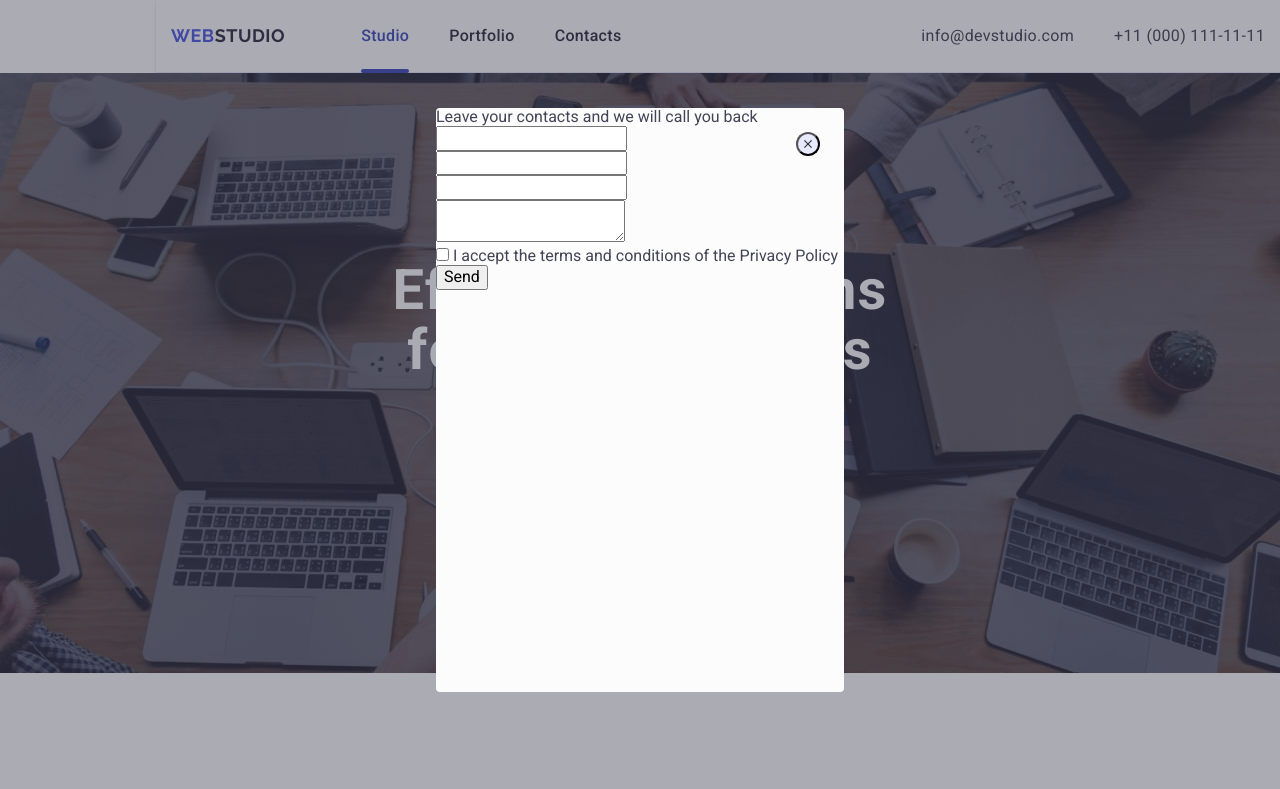
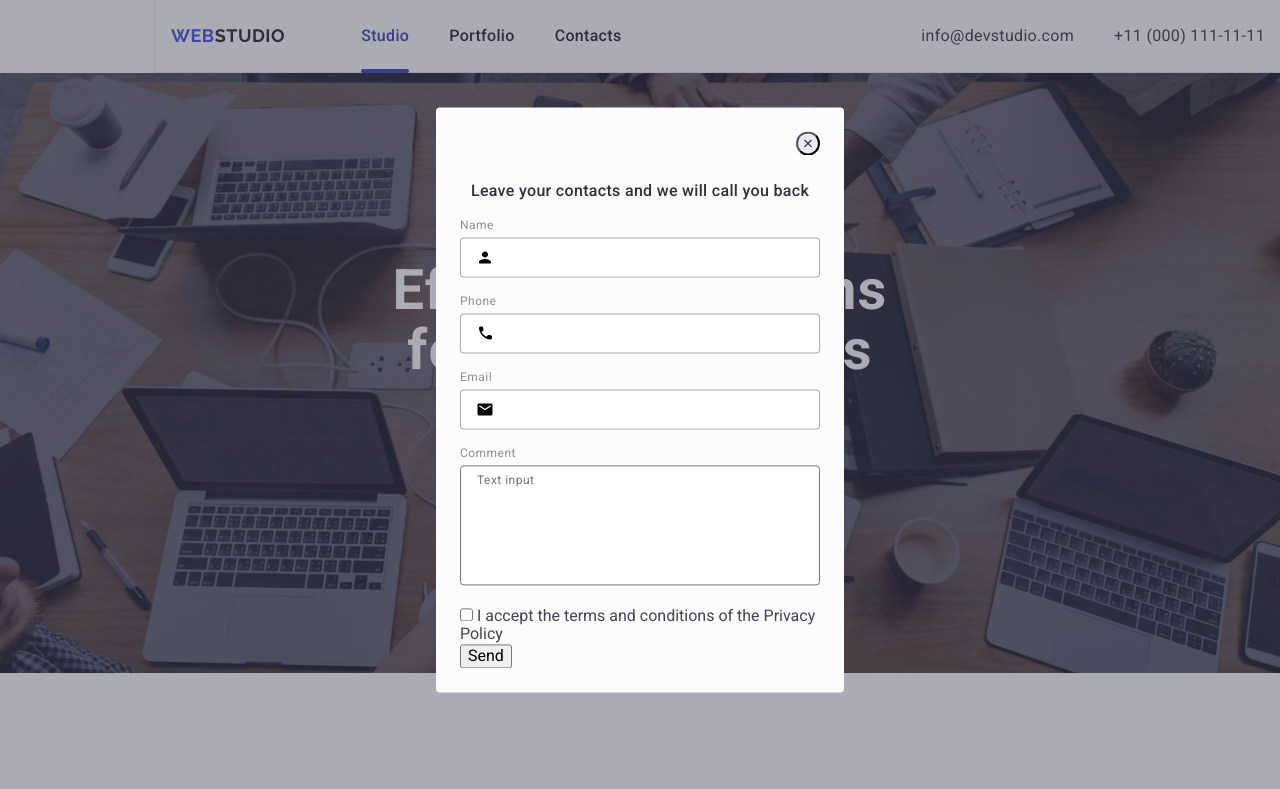
Before and after one commit to ArtemijRud/goit-markup-hw-05, a plain HTML site: page index.html in a window 1280 px wide. Shown: the top 789 px of the page. Drawn offline with nearby package versions, Linux system fonts and the light colour scheme.

Commit message:
05/11/2023

```diff
--- a/css/styles.css
+++ b/css/styles.css
@@ -661,6 +661,7 @@ width: 408px;
 min-height: 584px;
 border-radius: 4px;
 background-color: #FCFCFC;
+padding: 72px 24px 24px 24px;
 }
 
 .modal-close-bth {
@@ -687,5 +688,90 @@ transition: fill, 250ms cubic-bezier(0.4, 0, 0.2, 1), background-color 250ms cub
 
 }
 
+.rewiew-form-description {
+color: #2E2F42;
+text-align: center;
+font-size: 16px;
+font-weight: 500;
+line-height: 1.5;
+letter-spacing: 0.02em;
+margin-bottom: 16px;
+}
 
 /* *============= /MODAL WINDOW STYLES ============* */
+
+/* *============= REWIEW FORM STYLES ============* */
+
+.rewiew-form-field-label {
+  display: block;
+  color:  #8E8F99;
+font-size: 12px;
+font-weight: 400;
+line-height: 1.16;
+letter-spacing: 0.04em;
+margin-bottom: 4px;
+}
+
+.rewiew-fild-wrapper {
+margin-bottom: 18px;
+}
+
+.rewiew-form-input-wraper {
+  position: relative;
+}
+
+.rewiew-form-field {
+width: 100%;
+height: 40px;
+border-radius: 4px;
+border: 1px solid rgba(46, 47, 66, 0.40);
+padding-left: 38px;
+transition: border-color 250ms cubic-bezier(0.4, 0, 0.2, 1);
+}
+
+.rewiew-form-field:focus {
+border-color: #4D5AE5;
+outline-color: transparent;
+outline-offset: 4px;
+}
+
+.rewiew-form-field-icon {
+  position: absolute;
+  top: 50%;
+  left: 16px;
+  transform: translateY(-50%);
+color:#2E2F42;
+transition: fill 250ms cubic-bezier(0.4, 0, 0.2, 1);
+}
+
+.rewiew-form-field:focus + .rewiew-form-field-icon {
+fill: #4D5AE5;
+}
+
+.rewiew-form-message {
+width: 100%;
+height: 120px;
+border-radius: 4px;
+border: 1px solid rgba(46, 47, 66, 0.40));
+resize: none;
+padding: 8px 16px;
+color: rgba(46, 47, 66, 0.40));
+font-size: 12px;
+line-height: 1.16;
+letter-spacing: 0.04em;
+transition: border-colod 250ms cubic-bezier(0.4, 0, 0.2, 1);
+}
+
+.rewiew-form-message::placceholder {
+color: rgba(46, 47, 66, 0.40));
+}
+
+.rewiew-form-message:focus {
+  border-color: #4D5AE5;
+  outline-color: transparent;
+  outline-offset: 4px;
+}
+
+
+
+/* *============= /REWIEW FORM STYLES ============* */
--- a/index.html
+++ b/index.html
@@ -398,6 +398,9 @@
     </div>
   </div>
     </footer>
+
+<!-- ============BACKGROUND============= -->
+
     <div class="backdrop is-open">
       <div class="modal">
         <button class="modal-close-bth" type="button">
@@ -412,24 +415,69 @@
         <p class="rewiew-form-description">Leave your contacts and we will call you back</p>
         <form class="rewiew-form">
           <div class="rewiew-fild-wrapper">
-            <label for="" class="rewiew-form-field-label"></label>
-            <input type="text" class="rewiew-form-field">
+            <label class="rewiew-form-field-label" for="user-first-name">Name</label>
+            <div class="rewiew-form-input-wraper">
+            <input
+            class="rewiew-form-field"
+            type="text"
+            name="user_first_name"
+            id="user-first-name"
+            required
+            pattern="[a-zA-Zа-яА-Яі-Ії-Їє-Є']"
+            title="Your name"
+            >
+            <svg class="rewiew-form-field-icon" width="18" height="18">
+              <use href="./images/icons.svg#icon-person-black-18dp-1"></use>
+            </svg>
+          </div>
           </div>
           <div class="rewiew-fild-wrapper">
-            <label for="" class="rewiew-form-field-label"></label>
-            <input type="text" class="rewiew-form-field">
+            <label class="rewiew-form-field-label" for="user-phone">Phone</label>
+            <div class="rewiew-form-input-wraper">
+            <input
+            class="rewiew-form-field"
+            type="tel"
+            name="user_phone"
+            id="user-phone"
+            required
+            pattern="[0-9]{3}-[0-9]{3}-[0-9]{2}-[0-9]{2}"
+            title="xxx-xxx-xx-xx">
+            <svg class="rewiew-form-field-icon" width="18" height="24">
+              <use href="./images/icons.svg#icon-phone-black-18dp-1"></use>
+            </svg>
+          </div>
           </div>
           <div class="rewiew-fild-wrapper">
-            <label for="" class="rewiew-form-field-label"></label>
-            <input type="text" class="rewiew-form-field">
+            <label class="rewiew-form-field-label" for="user-email">Email</label>
+            <div class="rewiew-form-input-wraper">
+            <input
+            class="rewiew-form-field"
+            type="email"
+            name="user_email"
+            id="user-email"
+            required>
+            <svg class="rewiew-form-field-icon" width="18" height="24">
+              <use href="./images/icons.svg#icon-email-black-18dp-1"></use>
+            </svg>
+          </div>
           </div>
           <div class="rewiew-fild-wrapper">
-            <label for="" class="rewiew-form-field-label"></label>
-            <textarea name="" id="" class="rewiew-form-message"></textarea>
+            <label class="rewiew-form-field-label" for="user-coment" >Comment</label>
+            <textarea
+            class="rewiew-form-message"
+            name="user_coment"
+            id="user-coment"
+            placeholder="Text input"
+            ></textarea>
           </div>
           <div class="rewiew-form-checkbox-wrapper">
-            <input type="checkbox" class="rewiew-form-checkbox">
-            <label for="" class="rewiew-form-checkbox-label">I accept the terms and conditions of the <a href="" class="privacy-policy-link">Privacy Policy</a></label>
+            <input
+            class="rewiew-form-checkbox"
+            type="checkbox"
+            name="user_policy"
+            id="user-policy"
+            value="true">
+            <label class="rewiew-form-checkbox-label" for="user-policy">I accept the terms and conditions of the <a href="" class="privacy-policy-link">Privacy Policy</a></label>
           </div>
           <button class="review-form-button" type="submit">Send</button>
         </form>
```
